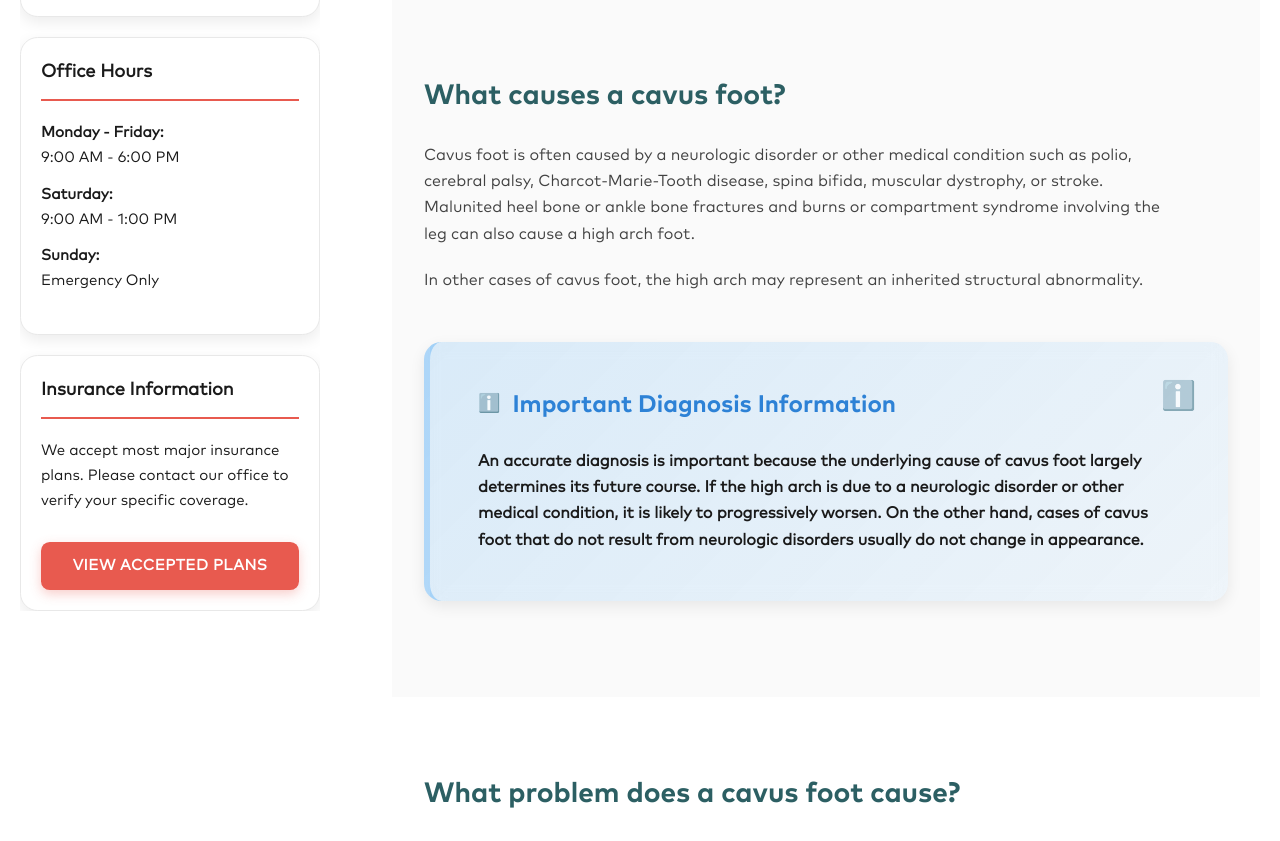
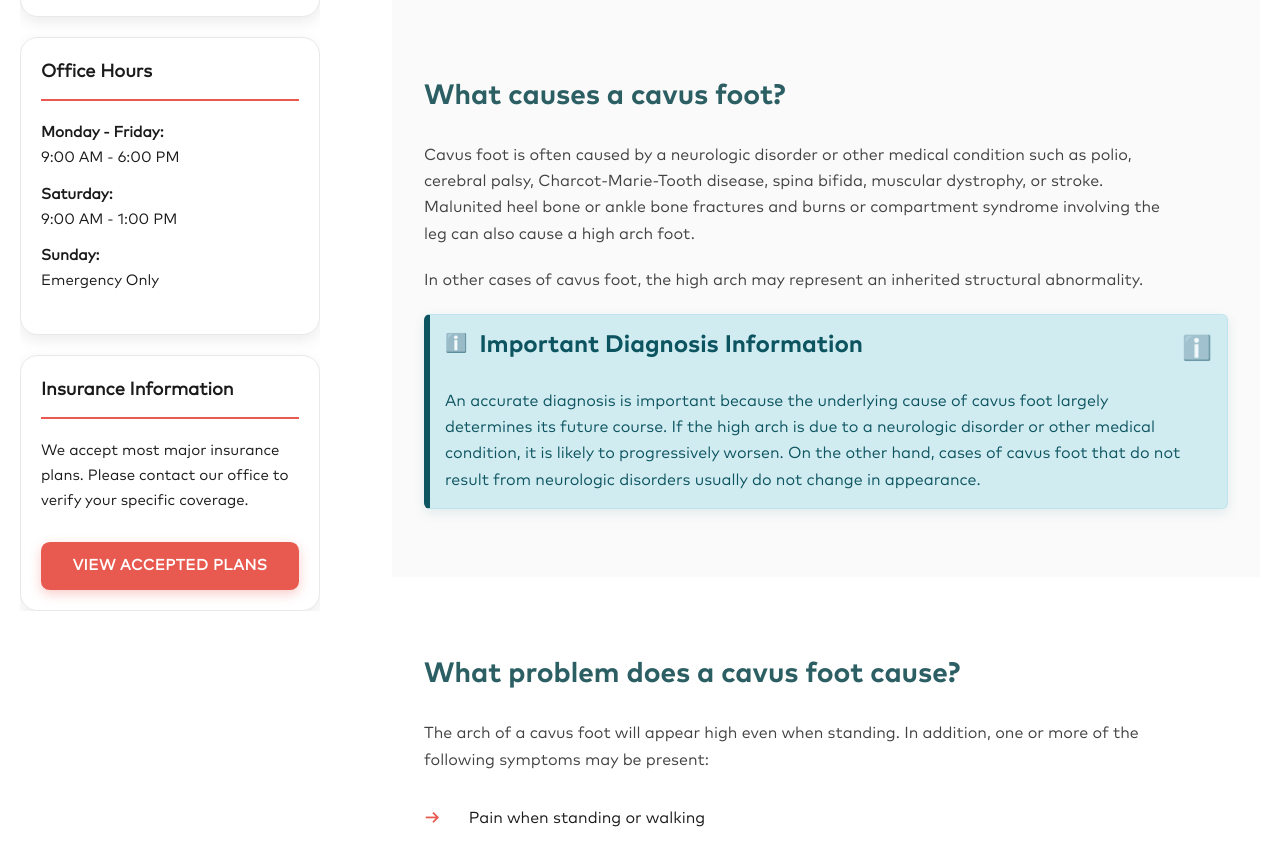
Before and after one commit to Mujammilmaldar/Footark, a PHP site: page /cavus-foot.php in a window 1280 px wide. Shown: the part 1208-2049 px from the top of the page. Run offline with PHP 8.4, Linux system fonts and the light colour scheme.

Commit message:
udpated condtions page important notice card color

```diff
--- a/assets/css/inner-pages.css
+++ b/assets/css/inner-pages.css
@@ -341,29 +341,28 @@
 
 /* Special highlight boxes */
 .highlight-box {
-    background: linear-gradient(135deg, rgba(33, 150, 243, 0.15), rgba(100, 181, 246, 0.08));
-    border-radius: var(--border-radius-large);
-    padding: var(--spacing-xl);
-    margin: var(--spacing-xl) 0;
-    border-left: 6px solid rgba(33, 150, 243, 0.3);
-    box-shadow: var(--box-shadow);
+    background: #d1ecf1;
+    border: 1px solid #bee5eb;
+    color: #0c5460;
+    padding: 15px;
+    border-radius: 6px;
+    margin: var(--spacing-md) 0;
     position: relative;
-    overflow: hidden;
-    backdrop-filter: blur(10px);
-    -webkit-backdrop-filter: blur(10px);
+    border-left: 6px solid #0c5460;
+    box-shadow: 0 4px 12px rgba(12, 84, 96, 0.1);
 }
 
 .highlight-box::before {
     content: 'ℹ️';
     position: absolute;
-    top: var(--spacing-lg);
-    right: var(--spacing-lg);
-    font-size: var(--font-size-h3);
-    opacity: 0.6;
+    top: 15px;
+    right: 15px;
+    font-size: var(--font-size-h4);
+    opacity: 0.7;
 }
 
 .highlight-box h4 {
-    color: rgba(25, 118, 210, 0.9);
+    color: #0c5460;
     font-size: var(--font-size-h4);
     font-weight: var(--font-weight-bold);
     margin-bottom: var(--spacing-md);
@@ -379,9 +378,9 @@
 }
 
 .highlight-box p {
-    color: var(--color-text-primary);
+    color: #0c5460;
     margin: 0;
-    font-weight: var(--font-weight-semibold);
+    font-weight: var(--font-weight-medium);
     font-size: var(--font-size-body);
     line-height: var(--line-height-body);
 }
```
Also changed, not shown: assets/css/hero.css (+20 -8 lines), index.php (+11 -11 lines).
